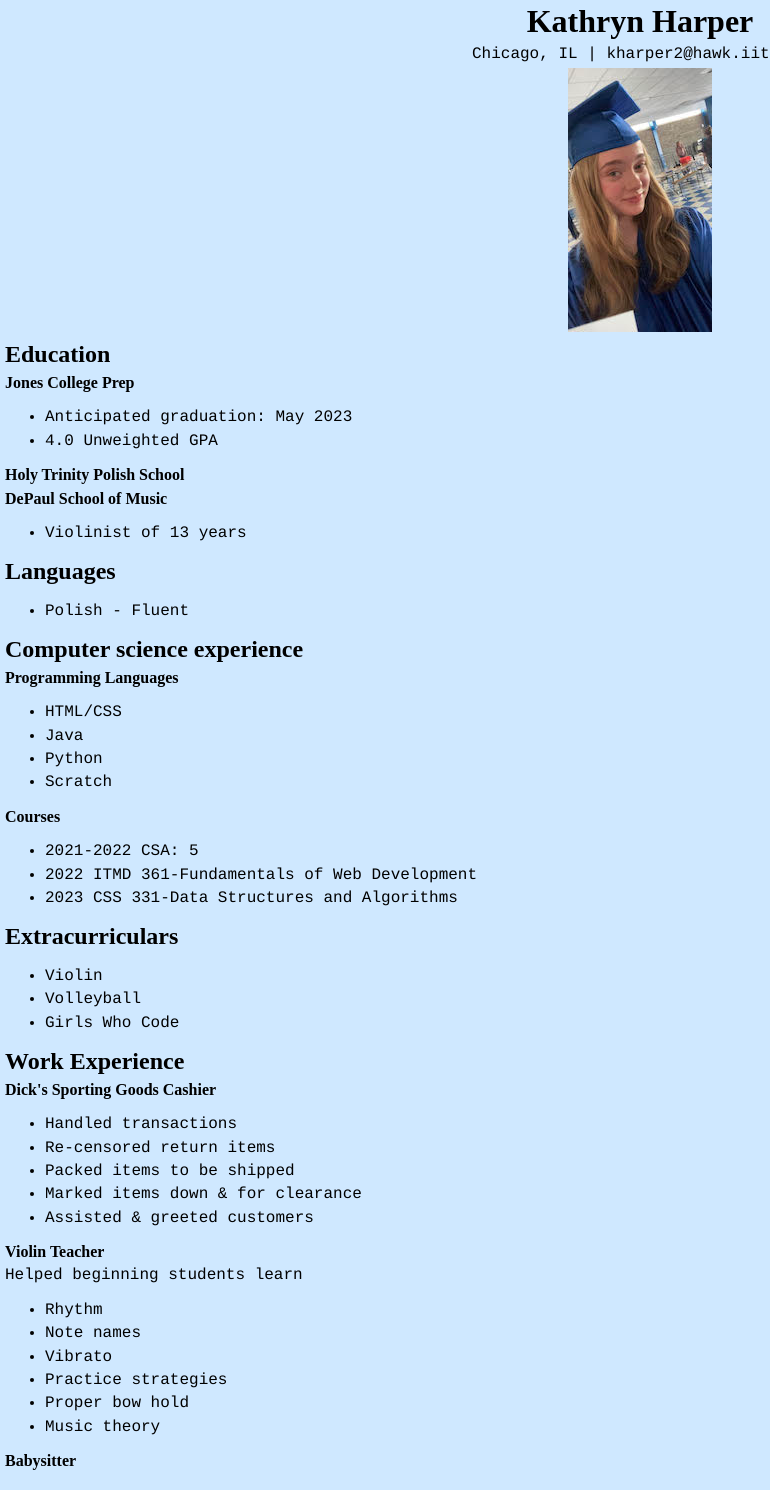
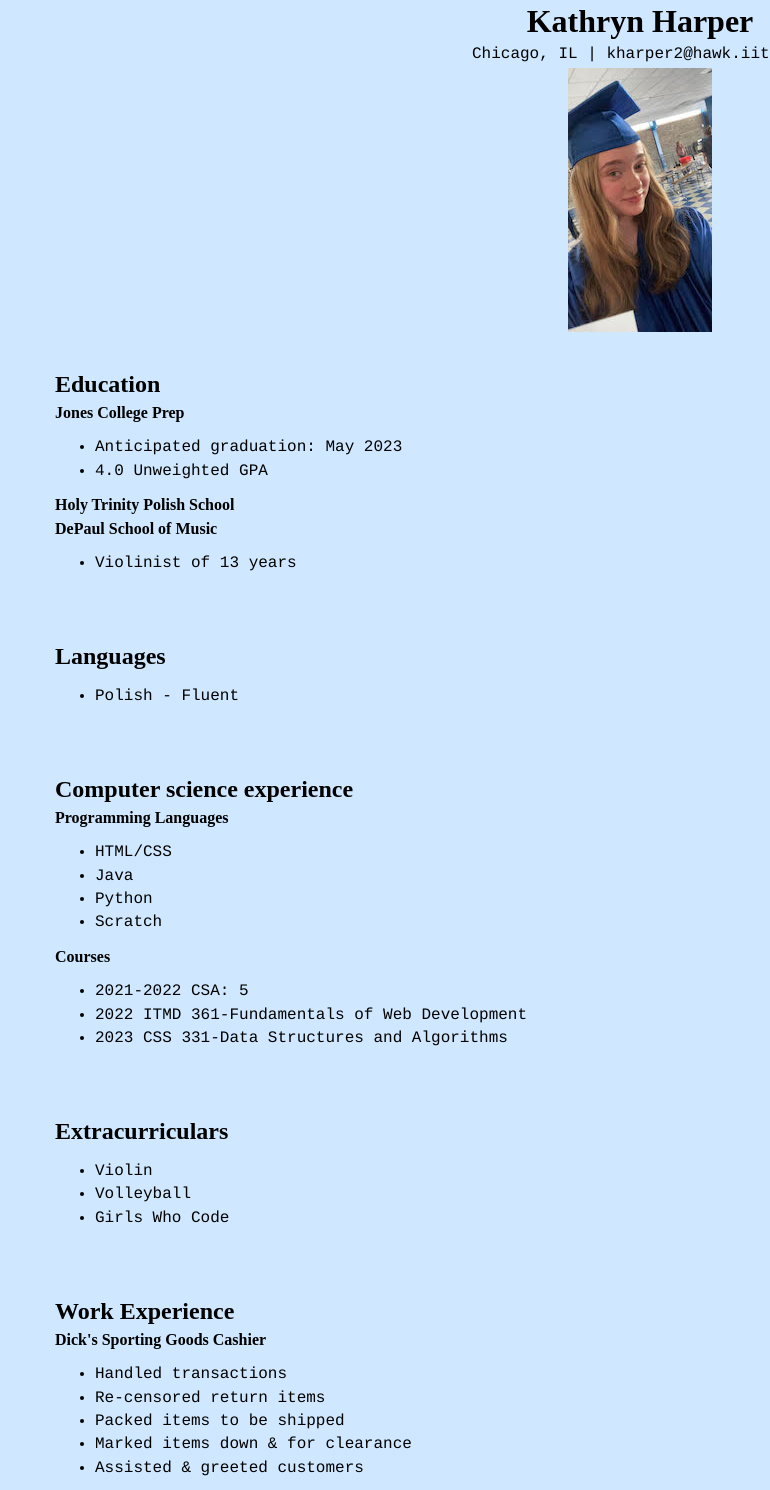
Before and after one commit to kharper2/Project-2, a plain HTML site: page index.html in a window 1280 px wide. Shown: the part 75-1565 px from the top of the page, without its empty margins (0-770 px from the left). Drawn offline with Linux system fonts and the light colour scheme; a web font is replaced by a local one.

Commit message:
changed class

```diff
--- a/index.html
+++ b/index.html
@@ -24,7 +24,7 @@
       <p>Chicago, IL | kharper2@hawk.iit.edu</p>
       <img src = "images/resume.jpg" alt = "Kathryn in Cap and Gown">
     </section>
-    <div id="s">
+    <div class="s">
       <h2>Education</h2>
       <h4>Jones College Prep</h4>
       <ul>
@@ -37,13 +37,13 @@
         <li>Violinist of 13 years</li>
       </ul>
     </div>
-    <div id="s">
+    <div class="s">
       <h2>Languages</h2>
       <ul>
         <li>Polish - Fluent</li>
       </ul>
     </div>
-    <div id="s">
+    <div class="s">
       <h2>Computer science experience</h2>
       <h4>Programming Languages</h4>
       <ul>
@@ -59,7 +59,7 @@
         <li>2023 CSS 331-Data Structures and Algorithms</li>
       </ul>
     </div>
-    <div id="s">
+    <div class="s">
       <h2>Extracurriculars</h2>
       <ul>
         <li>Violin</li>
@@ -67,7 +67,7 @@
         <li>Girls Who Code</li>
       </ul>
     </div>
-    <div id="s">
+    <div class="s">
       <h2>Work Experience</h2>
       <h4>Dick's Sporting Goods Cashier</h4>
       <ul>
```
Also changed, not shown: holiday.html (+4 -4 lines).
